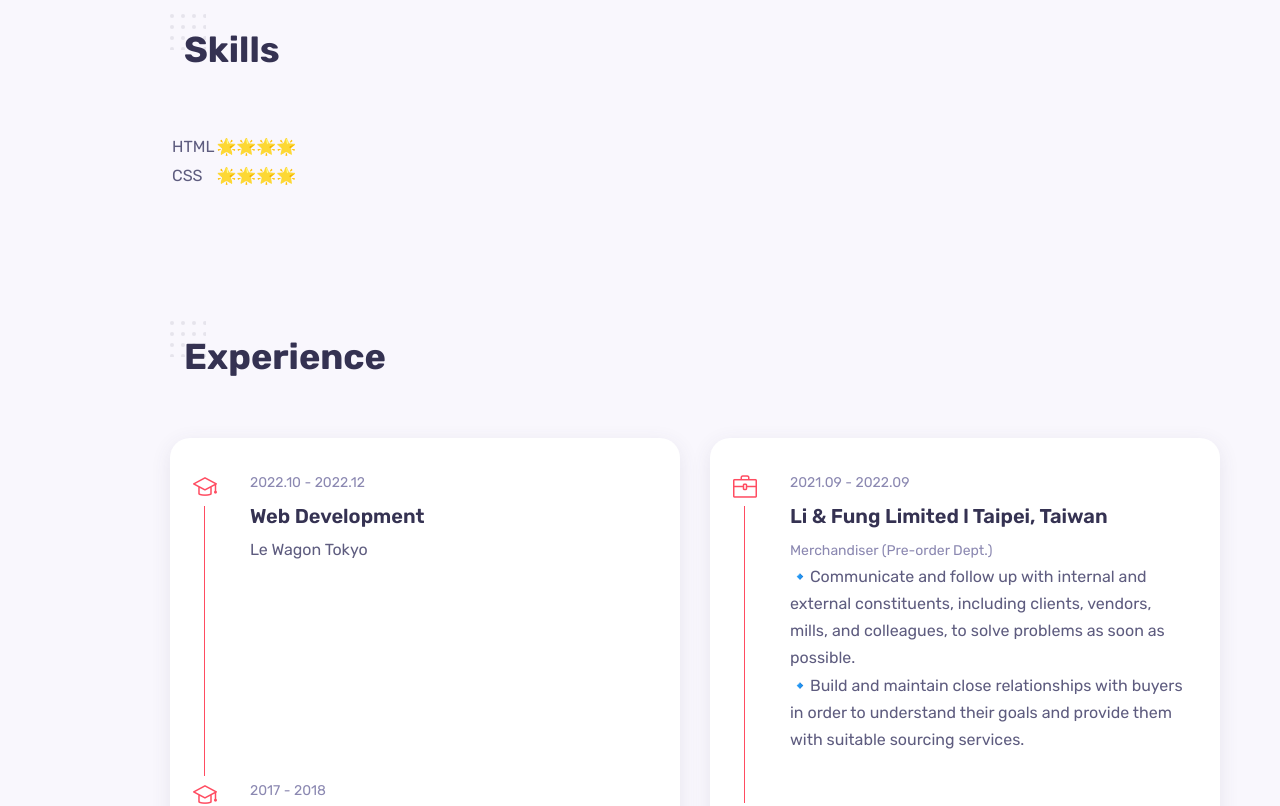
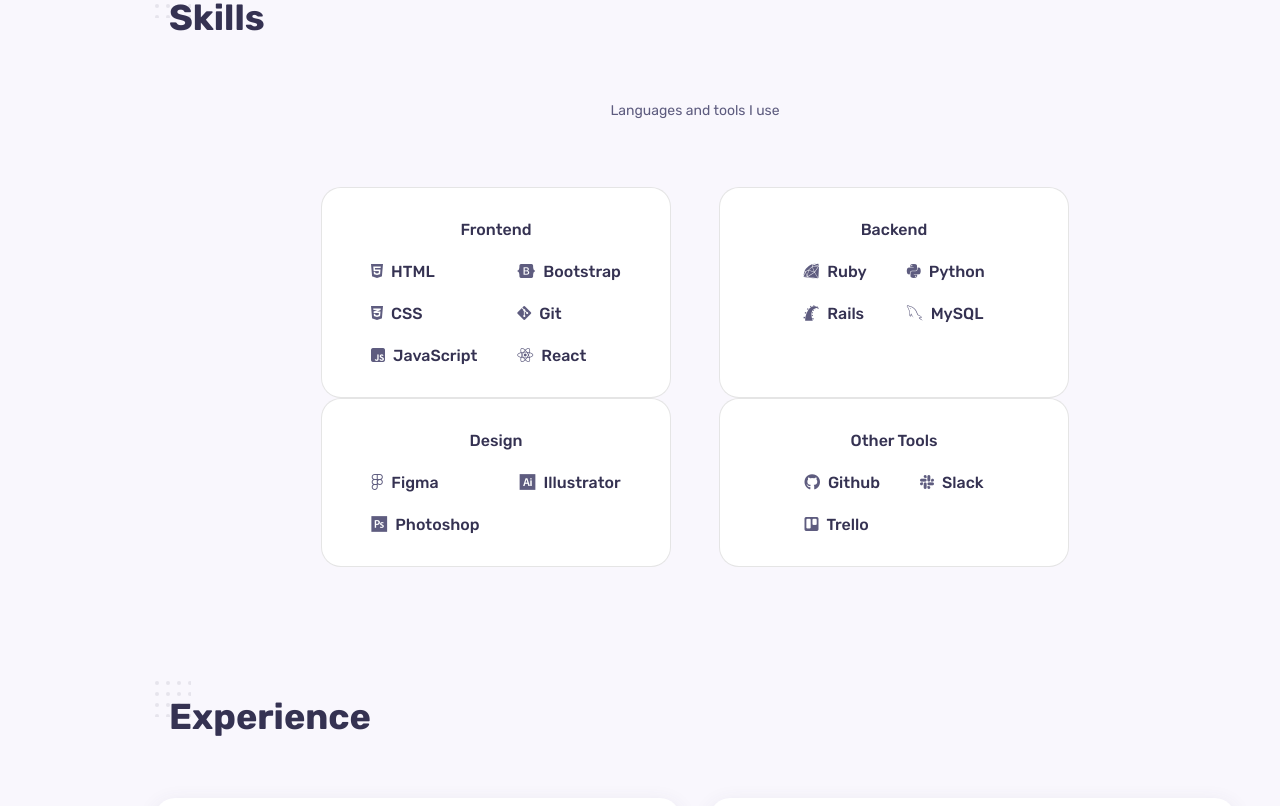
Before and after one commit to SunnyMifune/portfolio, a React (Create React App) app: page / in a window 1280 px wide. Shown: the part 1480-2286 px from the top of the page. Built offline with nearby package versions, Linux system fonts and the light colour scheme.

Commit message:
add each skill name

```diff
--- a/public/index.html
+++ b/public/index.html
@@ -4,6 +4,22 @@
     <meta charset="utf-8" />
     <meta http-equiv="X-UA_Compatible" content="IE=edge" />
     <meta name="viewport" content="width=device-width, initial-scale=1.0" />
+    <link rel="icon" href="%PUBLIC_URL%/favicon.ico" />
+    <!-- Bocixons -->
+    <link
+      href="https://unpkg.com/boxicons@2.1.4/css/boxicons.min.css"
+      rel="stylesheet"
+    />
+    <!-- Unicons -->
+    <link
+      rel="stylesheet"
+      href="https://unicons.iconscout.com/release/v4.0.0/css/line.css"
+    />
+    <!-- Devicon -->
+    <link
+      rel="stylesheet"
+      href="https://cdn.jsdelivr.net/gh/devicons/devicon@v2.15.1/devicon.min.css"
+    />
     <title>Sunny Mifune - Frontend Developer</title>
 
     <!--=============== Simple Line Icons =================-->
--- a/src/App.css
+++ b/src/App.css
@@ -46,3 +46,23 @@
     margin-left: 0;
   }
 }
+
+.section {
+  padding: 6rem 0 2rem;
+}
+
+.section_title {
+  font-size: var(--h1-font-size);
+  color: var(--title-color);
+}
+
+.section_subtitle {
+  display: block;
+  font-size: var(--small-font-size);
+  margin-bottom: 4rem;
+}
+
+/* .section_title, */
+.section_subtitle {
+  text-align: center;
+}
--- /dev/null
+++ b/src/components/skill/Backend.jsx
@@ -0,0 +1,49 @@
+import React from 'react';
+
+const Backend = () => {
+  return (
+    <div className="skill_content">
+      <h3 className="skill_title">Backend</h3>
+
+      <div className="skill_box">
+        <div className="skill_group">
+            <div className="skill_data">
+            <i class="devicon-ruby-plain skill__devicon"></i>
+
+            <div>
+              <h3 className="skill_name">Ruby</h3>
+            </div>
+            </div>
+
+            <div className="skill_data">
+            <i class="devicon-rails-plain skills__devicon"></i>
+
+            <div>
+              <h3 className="skill_name">Rails</h3>
+            </div>
+            </div>
+        </div>
+
+        <div className="skill_group">
+            <div className="skill_data">
+            <i class="fa-brands fa-python"></i>
+
+            <div>
+              <h3 className="skill_name">Python</h3>
+            </div>
+            </div>
+
+            <div className="skill_data">
+            <i class="devicon-mysql-plain skills__devicon"></i>
+
+            <div>
+              <h3 className="skill_name">MySQL</h3>
+            </div>
+            </div>
+        </div>
+      </div>
+    </div>
+  );
+};
+
+export default Backend;
--- /dev/null
+++ b/src/components/skill/Design.jsx
@@ -0,0 +1,41 @@
+import React from 'react';
+
+const Design = () => {
+  return (
+    <div className="skill_content">
+      <h3 className="skill_title">Design</h3>
+
+      <div className="skill_box">
+        <div className="skill_group">
+            <div className="skill_data">
+            <i class="fa-brands fa-figma"></i>
+
+            <div>
+              <h3 className="skill_name">Figma</h3>
+            </div>
+            </div>
+
+            <div className="skill_data">
+            <i class="devicon-photoshop-plain skills__devicon"></i>
+
+            <div>
+              <h3 className="skill_name">Photoshop</h3>
+            </div>
+            </div>
+        </div>
+
+        <div className="skill_group">
+            <div className="skill_data">
+            <i class="devicon-illustrator-plain skills__devicon"></i>
+
+            <div>
+              <h3 className="skill_name">Illustrator</h3>
+            </div>
+            </div>
+        </div>
+      </div>
+    </div>
+  );
+};
+
+export default Design;
--- /dev/null
+++ b/src/components/skill/Frontend.jsx
@@ -0,0 +1,65 @@
+import React from 'react';
+
+const Frontend = () => {
+  return (
+    <div className="skill_content">
+      <h3 className="skill_title">Frontend</h3>
+
+      <div className="skill_box">
+        <div className="skill_group">
+            <div className="skill_data">
+            <i class="fa-brands fa-html5"></i>
+
+            <div>
+              <h3 className="skill_name">HTML</h3>
+            </div>
+            </div>
+
+            <div className="skill_data">
+            <i class="fa-brands fa-css3-alt"></i>
+
+            <div>
+              <h3 className="skill_name">CSS</h3>
+            </div>
+            </div>
+
+            <div className="skill_data">
+            <i class="fa-brands fa-square-js"></i>
+
+            <div>
+              <h3 className="skill_name">JavaScript</h3>
+            </div>
+            </div>
+        </div>
+
+        <div className="skill_group">
+            <div className="skill_data">
+            <i class="fa-brands fa-bootstrap"></i>
+
+            <div>
+              <h3 className="skill_name">Bootstrap</h3>
+            </div>
+            </div>
+
+            <div className="skill_data">
+            <i class="fa-brands fa-git-alt"></i>
+
+            <div>
+              <h3 className="skill_name">Git</h3>
+            </div>
+            </div>
+
+            <div className="skill_data">
+            <i class="fa-brands fa-react"></i>
+
+            <div>
+              <h3 className="skill_name">React</h3>
+            </div>
+            </div>
+        </div>
+      </div>
+    </div>
+  );
+};
+
+export default Frontend;
--- a/src/components/skill/Skill.jsx
+++ b/src/components/skill/Skill.jsx
@@ -1,28 +1,22 @@
 import React from 'react';
 import "./skill.css";
+import Frontend from "./Frontend";
+import Backend from "./Backend";
+import Design from "./Design";
+import Tool from "./Tool";
 
 const Skill = () => {
   return (
     <section className="skill container section" id='skill'>
       <h2 className="section_title">Skills</h2>
-    <table>
-      <tr>
-        <td>
-        <p>HTML</p>
-        </td>
-        <td>
-          <p>🌟🌟🌟🌟</p>
-        </td>
-      </tr>
-      <tr>
-        <td>
-          <p>CSS</p>
-        </td>
-        <td>
-          <p>🌟🌟🌟🌟</p>
-        </td>
-      </tr>
-    </table>
+      <span className="section_subtitle">Languages and tools I use</span>
+
+      <div className="skill_container grid">
+        <Frontend />
+        <Backend />
+        <Design />
+        <Tool />
+      </div>
     </section>
 )
 }
--- /dev/null
+++ b/src/components/skill/Tool.jsx
@@ -0,0 +1,41 @@
+import React from 'react';
+
+const Tool = () => {
+  return (
+    <div className="skill_content">
+      <h3 className="skill_title">Other Tools</h3>
+
+      <div className="skill_box">
+        <div className="skill_group">
+            <div className="skill_data">
+            <i class="fa-brands fa-github"></i>
+
+            <div>
+              <h3 className="skill_name">Github</h3>
+            </div>
+            </div>
+
+            <div className="skill_data">
+            <i class="fa-brands fa-trello"></i>
+
+            <div>
+              <h3 className="skill_name">Trello</h3>
+            </div>
+            </div>
+        </div>
+
+        <div className="skill_group">
+            <div className="skill_data">
+            <i class="fa-brands fa-slack"></i>
+
+            <div>
+              <h3 className="skill_name">Slack</h3>
+            </div>
+            </div>
+        </div>
+      </div>
+    </div>
+  );
+};
+
+export default Tool;
--- a/src/components/skill/skill.css
+++ b/src/components/skill/skill.css
@@ -0,0 +1,78 @@
+.skill_container {
+  grid-template-columns: repeat(2, 350px);
+  column-gap: 3rem;
+  justify-content: center;
+}
+
+.skill_content {
+  background-color: var(--container-color);
+  border: 1px solid rgba(0, 0, 0, 0.1);
+  padding: 2rem 4rem;
+  border-radius: 1.25rem;
+}
+
+.skill_title {
+  font-size: var(--normal-font-size);
+  font-weight: var(--font-medium);
+  text-align: center;
+  margin-bottom: var(--mb-1-5);
+}
+
+.skill_box {
+  display: flex;
+  justify-content: center;
+  column-gap: 2.5rem;
+  margin-top: 1.5rem;
+}
+
+.skill_group {
+  display: grid;
+  align-items: flex-start;
+  row-gap: 1.5rem;
+}
+
+.skill_data {
+  display: flex;
+  column-gap: 0.5rem;
+}
+
+.skills_devicon {
+  font-size: 1rem;
+  color: var(--title-color);
+}
+
+.skill_name {
+  font-size: var(--normal-font-size);
+  font-weight: var(--font-medium);
+  line-height: 18px;
+}
+
+/* For large devices */
+@media screen and (max-width: 992px) {
+  .skill_container {
+    grid-template-columns: max-content;
+    row-gap: 2rem;
+  }
+}
+
+/* For medium devices */
+@media screen and (max-width: 576px) {
+  .skill_container {
+    grid-template-columns: 1fr;
+  }
+
+  .skill_content {
+    padding: 1.5rem;
+  }
+}
+
+/* For small devices */
+@media screen and (max-width: 350px) {
+  .skill_box {
+    column-gap: 1.25rem;
+  }
+
+  .skill_name {
+    font-size: var(--small-font-size);
+  }
+}
--- a/src/index.css
+++ b/src/index.css
@@ -154,3 +154,7 @@
 .btn:hover {
   animation: button-push 0.3s linear 1;
 }
+
+/*========== Margenes Bottom ==========*/
+  /*.5rem = 8px | 1rem = 16px ...*/
+  --mb-1-5: 1.5rem;
```
